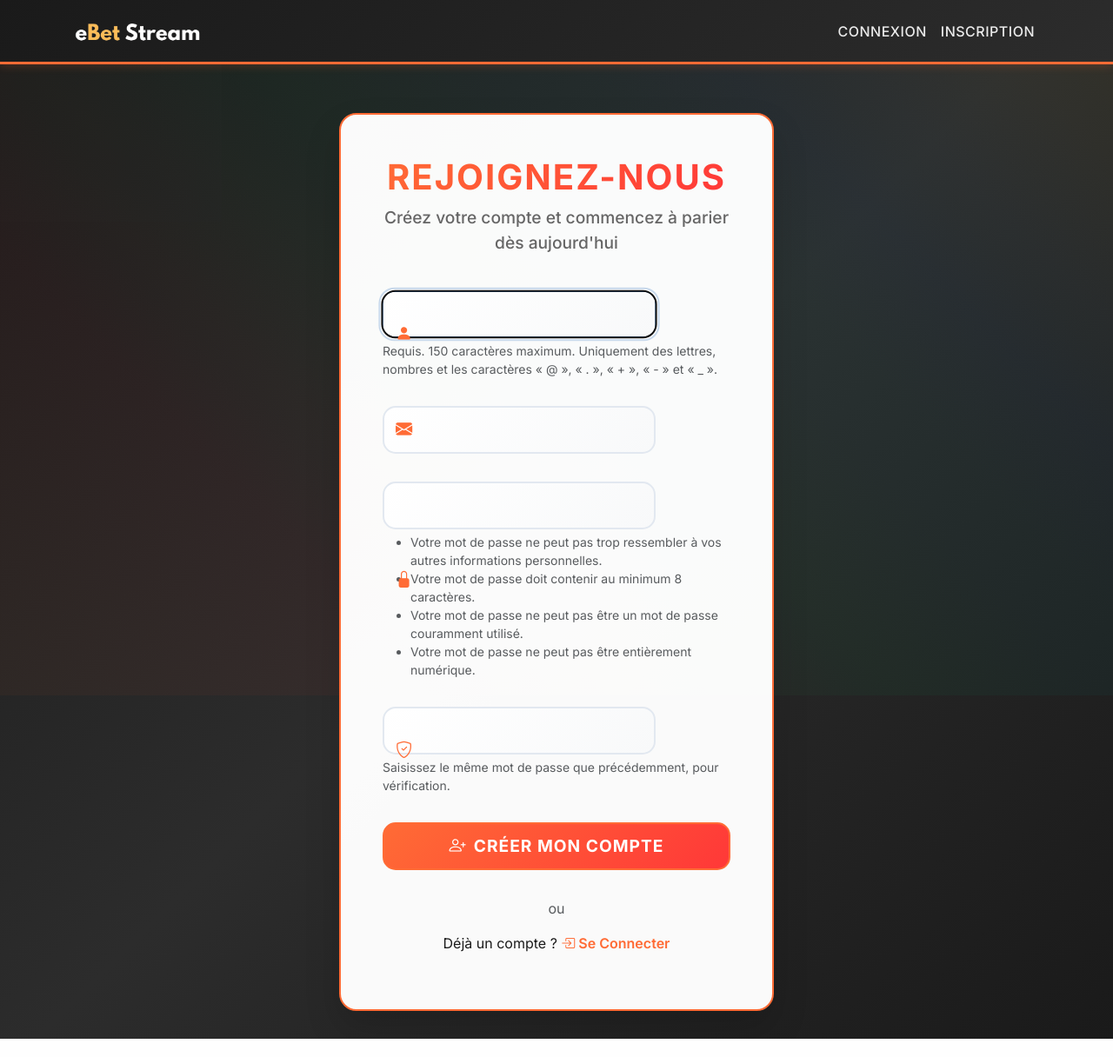
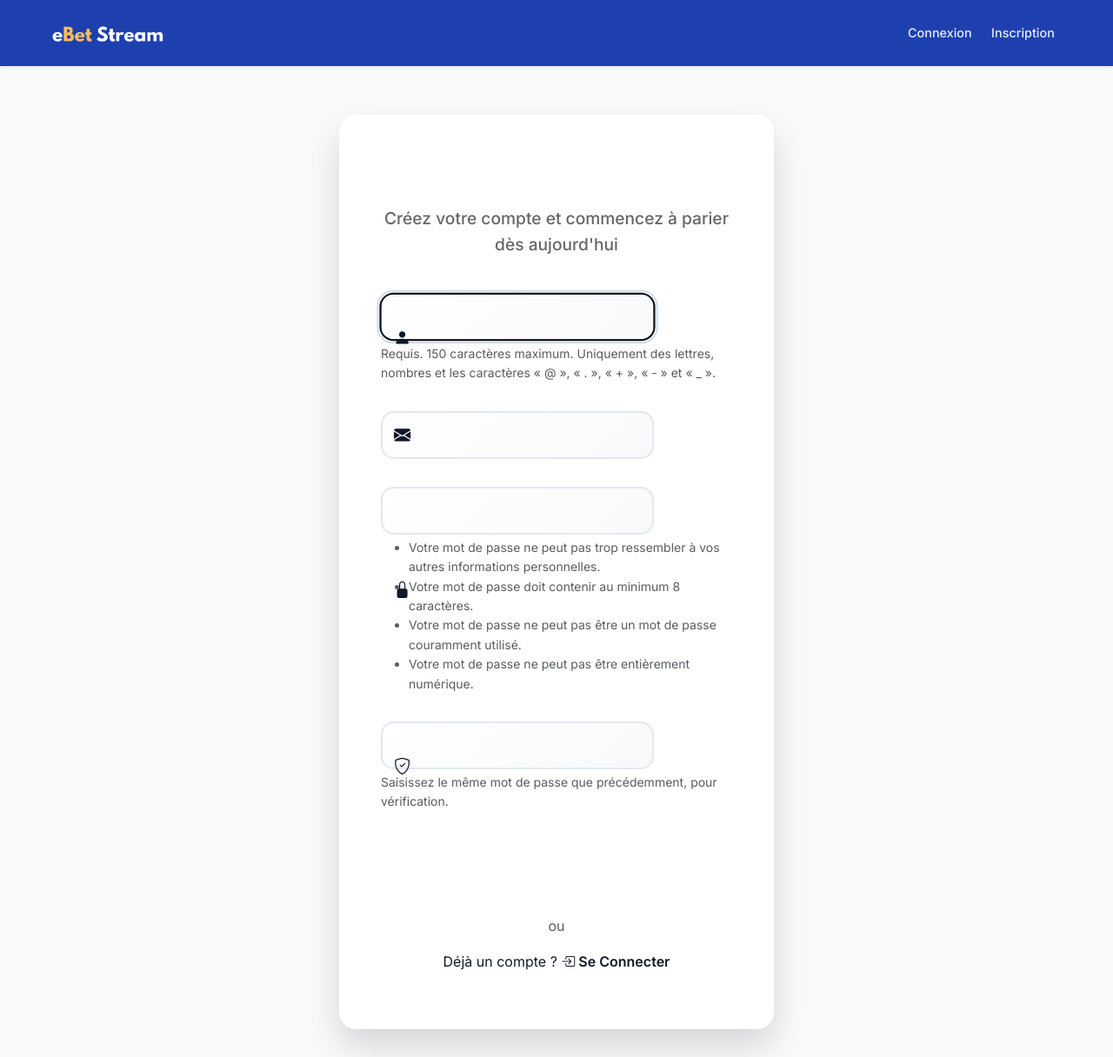
Before and after one commit to rene1001/eBet-Stream, a Django app: page /users/register/ in a window 1280 px wide. Shown: the whole page at 87% size. Before the commit the page ends 1195 px from the top, so only its background shows below. Run offline with Django 5.2, Linux system fonts and the light colour scheme; some libraries are stand-ins or nearby versions.

Commit message:
Adapt the project design to match the modern look and feel of FanDuel
Update CSS variables, base styles, and background gradients to emulate the FanDuel website's aesthetic, including new color palettes and layout utilities.

Replit-Commit-Author: Agent
Replit-Commit-Session-Id: 26f97c6e-7ea6-4404-aa37-e07bbc8eb37a
Replit-Commit-Checkpoint-Type: intermediate_checkpoint
Replit-Commit-Screenshot-Url: https://storage.googleapis.com/screenshot-production-us-central1/09129d1f-81ed-47d8-91bd-9fd91e951cca/26f97c6e-7ea6-4404-aa37-e07bbc8eb37a/2JcGHUr

```diff
--- a/eBetStream/static/css/sport-style.css
+++ b/eBetStream/static/css/sport-style.css
@@ -1,31 +1,44 @@
 /* ================================================================
-   eBetStream Sport Style - Optimized for Accessibility & Performance
+   eBetStream FanDuel-Style Design - Modern & Professional
    ================================================================ */
 
-/* CSS Custom Properties (Variables) */
+/* CSS Custom Properties - FanDuel Color Palette */
 :root {
-  --sport-orange: #ff6b35;
-  --sport-red: #ff3838;
-  --sport-dark: #1a1a1a;
-  --sport-green: #00e676;
-  --sport-blue: #2196f3;
-  --sport-yellow: #ffc107;
-  --sport-white: #ffffff;
-  --sport-gray: #f5f5f5;
-  --sport-text: #2c2c2c;
+  /* Primary FanDuel Blues */
+  --fd-blue-dark: #1E40AF;
+  --fd-blue-primary: #3B82F6;
+  --fd-blue-light: #60A5FA;
+  --fd-blue-lighter: #93C5FD;
 
-  /* Accessibility improvements - enhanced contrasts */
-  --sport-text-dark: #1a1a1a;
-  --sport-link-hover: #e55a2e;
-  --sport-focus-color: #0056b3;
-  --sport-error: #dc3545;
-  --sport-success: #28a745;
+  /* Accent Colors */
+  --fd-green: #10B981;
+  --fd-green-dark: #059669;
+  --fd-purple: #8B5CF6;
+  --fd-pink: #EC4899;
 
-  /* Animation variables for reduced motion */
-  --animation-duration: 0.3s;
-  --animation-timing: ease;
-  --border-animation-duration: 3s;
-  --gradient-animation-duration: 15s;
+  /* Neutral Colors */
+  --fd-white: #ffffff;
+  --fd-gray-50: #F9FAFB;
+  --fd-gray-100: #F3F4F6;
+  --fd-gray-200: #E5E7EB;
+  --fd-gray-600: #4B5563;
+  --fd-gray-800: #1F2937;
+  --fd-gray-900: #111827;
+
+  /* Text Colors */
+  --fd-text-primary: #111827;
+  --fd-text-secondary: #4B5563;
+  --fd-text-white: #ffffff;
+
+  /* Status Colors */
+  --fd-success: #10B981;
+  --fd-error: #EF4444;
+  --fd-warning: #F59E0B;
+
+  /* Animation & Accessibility */
+  --animation-duration: 0.2s;
+  --animation-timing: ease-out;
+  --transition-duration: 0.15s;
 }
 
 /* Respect user's motion preferences - CRITICAL for accessibility */
@@ -46,122 +59,147 @@
   }
 }
 
-/* Base Styles */
+/* Base Styles - FanDuel Clean Look */
 body {
-  font-family: "Inter", sans-serif;
-  background: linear-gradient(135deg, #1a1a1a 0%, #2c2c2c 50%, #1a1a1a 100%);
+  font-family: "Inter", -apple-system, BlinkMacSystemFont, "Segoe UI", Roboto, sans-serif;
+  background-color: var(--fd-gray-50);
   min-height: 100vh;
-  position: relative;
-  color: var(--sport-text-dark);
+  color: var(--fd-text-primary);
+  line-height: 1.6;
+  -webkit-font-smoothing: antialiased;
+  -moz-osx-font-smoothing: grayscale;
 }
 
-/* Optimized background animation - reduced from infinite complex animation */
-body::before {
-  content: '';
-  position: fixed;
-  top: 0;
-  left: 0;
-  right: 0;
-  bottom: 0;
-  background: linear-gradient(45deg,
-    rgba(255, 107, 53, 0.05) 0%,
-    rgba(255, 56, 56, 0.05) 25%,
-    rgba(0, 230, 118, 0.05) 50%,
-    rgba(33, 150, 243, 0.05) 75%,
-    rgba(255, 193, 7, 0.05) 100%);
-  z-index: -1;
-  opacity: 0.7;
+/* Clean, no background animations - FanDuel style */
+* {
+  box-sizing: border-box;
 }
 
-/* Only animate background when motion is not reduced */
-@media (prefers-reduced-motion: no-preference) {
-  body::before {
-    animation: sportGradient var(--gradient-animation-duration) ease infinite;
-  }
+/* Container utilities */
+.container {
+  max-width: 1200px;
+  margin: 0 auto;
+  padding: 0 1rem;
 }
 
-@keyframes sportGradient {
-  0%, 100% { opacity: 0.7; }
-  50% { opacity: 0.9; }
+/* FanDuel Gradient Backgrounds for Hero Sections */
+.fd-gradient-blue {
+  background: linear-gradient(135deg, var(--fd-blue-primary) 0%, var(--fd-blue-dark) 100%);
+}
+
+.fd-gradient-gaming {
+  background: linear-gradient(135deg, var(--fd-purple) 0%, var(--fd-pink) 100%);
+}
+
+.fd-gradient-casino {
+  background: linear-gradient(135deg, var(--fd-blue-primary) 0%, var(--fd-purple) 70%, var(--fd-pink) 100%);
 }
 
 /* ================================================================
    NAVIGATION STYLES - Improved Accessibility
    ================================================================ */
 
+/* FanDuel Navigation Styles */
 .navbar-dark {
-  background: linear-gradient(135deg, var(--sport-dark) 0%, #2c2c2c 100%) !important;
-  border-bottom: 3px solid var(--sport-orange);
-  /* Reduced shadow for better performance */
-  box-shadow: 0 2px 10px rgba(255, 107, 53, 0.2);
+  background: var(--fd-blue-dark) !important;
+  border-bottom: none;
+  box-shadow: 0 2px 4px rgba(0, 0, 0, 0.1);
+  padding: 0.8rem 0;
 }
 
 .navbar-brand {
   font-weight: 700;
-  font-size: 1.5rem;
-  text-transform: uppercase;
-  letter-spacing: 1px;
-  color: var(--sport-white) !important;
-  transition: transform var(--animation-duration) var(--animation-timing);
+  font-size: 1.4rem;
+  color: var(--fd-text-white) !important;
+  transition: opacity var(--transition-duration) var(--animation-timing);
+  text-decoration: none;
+}
+
+.navbar-brand:hover {
+  opacity: 0.8;
+  color: var(--fd-text-white) !important;
 }
 
 /* Focus styles for accessibility */
-.navbar-brand:focus-visible {
-  outline: 2px solid var(--sport-focus-color);
+.navbar-brand:focus-visible,
+.nav-link:focus-visible {
+  outline: 2px solid var(--fd-blue-light);
   outline-offset: 2px;
-}
-
-.navbar-brand:hover {
-  transform: scale(1.05);
-  color: var(--sport-orange) !important;
-}
-
-.nav-link {
-  font-weight: 500;
-  text-transform: uppercase;
-  letter-spacing: 0.5px;
-  transition: all var(--animation-duration) var(--animation-timing);
-  position: relative;
-  color: rgba(255, 255, 255, 0.9) !important;
-}
-
-/* Enhanced focus for better accessibility */
-.nav-link:focus-visible {
-  outline: 2px solid var(--sport-focus-color);
-  outline-offset: 2px;
-  background-color: rgba(255, 255, 255, 0.1);
   border-radius: 4px;
 }
 
-.nav-link::after {
-  content: '';
-  position: absolute;
-  bottom: -5px;
-  left: 0;
-  width: 0;
-  height: 2px;
-  background: linear-gradient(90deg, var(--sport-orange), var(--sport-red));
-  transition: width var(--animation-duration) var(--animation-timing);
-}
-
-.nav-link:hover::after {
-  width: 100%;
+/* FanDuel-style navigation links */
+.nav-link {
+  font-weight: 500;
+  font-size: 0.9rem;
+  color: rgba(255, 255, 255, 0.9) !important;
+  padding: 0.5rem 1rem;
+  margin: 0 0.2rem;
+  border-radius: 6px;
+  transition: all var(--transition-duration) var(--animation-timing);
+  position: relative;
 }
 
 .nav-link:hover {
-  color: var(--sport-orange) !important;
-  transform: translateY(-1px); /* Reduced animation for performance */
+  background-color: rgba(255, 255, 255, 0.1);
+  color: var(--fd-text-white) !important;
+  text-decoration: none;
 }
 
-/* Logo optimized styles */
-.navbar-brand img {
-  height: 45px;
-  margin-right: 10px;
-  transition: transform var(--animation-duration) var(--animation-timing);
+.nav-link.active {
+  background-color: var(--fd-blue-primary);
+  color: var(--fd-text-white) !important;
 }
 
-.navbar-brand:hover img {
-  transform: scale(1.05);
+/* FanDuel Logo styles */
+.navbar-brand img,
+.logo {
+  height: 40px;
+  width: auto;
+  margin-right: 8px;
+}
+
+/* FanDuel-style Auth Buttons */
+.fd-btn-primary {
+  background-color: var(--fd-green);
+  color: var(--fd-text-white);
+  border: none;
+  padding: 0.6rem 1.2rem;
+  border-radius: 8px;
+  font-weight: 600;
+  font-size: 0.9rem;
+  text-decoration: none;
+  display: inline-block;
+  transition: all var(--transition-duration) var(--animation-timing);
+  cursor: pointer;
+}
+
+.fd-btn-primary:hover {
+  background-color: var(--fd-green-dark);
+  color: var(--fd-text-white);
+  text-decoration: none;
+  transform: translateY(-1px);
+}
+
+.fd-btn-secondary {
+  background-color: transparent;
+  color: var(--fd-text-white);
+  border: 2px solid rgba(255, 255, 255, 0.3);
+  padding: 0.5rem 1.2rem;
+  border-radius: 8px;
+  font-weight: 500;
+  font-size: 0.9rem;
+  text-decoration: none;
+  display: inline-block;
+  transition: all var(--transition-duration) var(--animation-timing);
+  margin-right: 0.5rem;
+}
+
+.fd-btn-secondary:hover {
+  background-color: rgba(255, 255, 255, 0.1);
+  border-color: rgba(255, 255, 255, 0.5);
+  color: var(--fd-text-white);
+  text-decoration: none;
 }
 
 /* ================================================================
```
